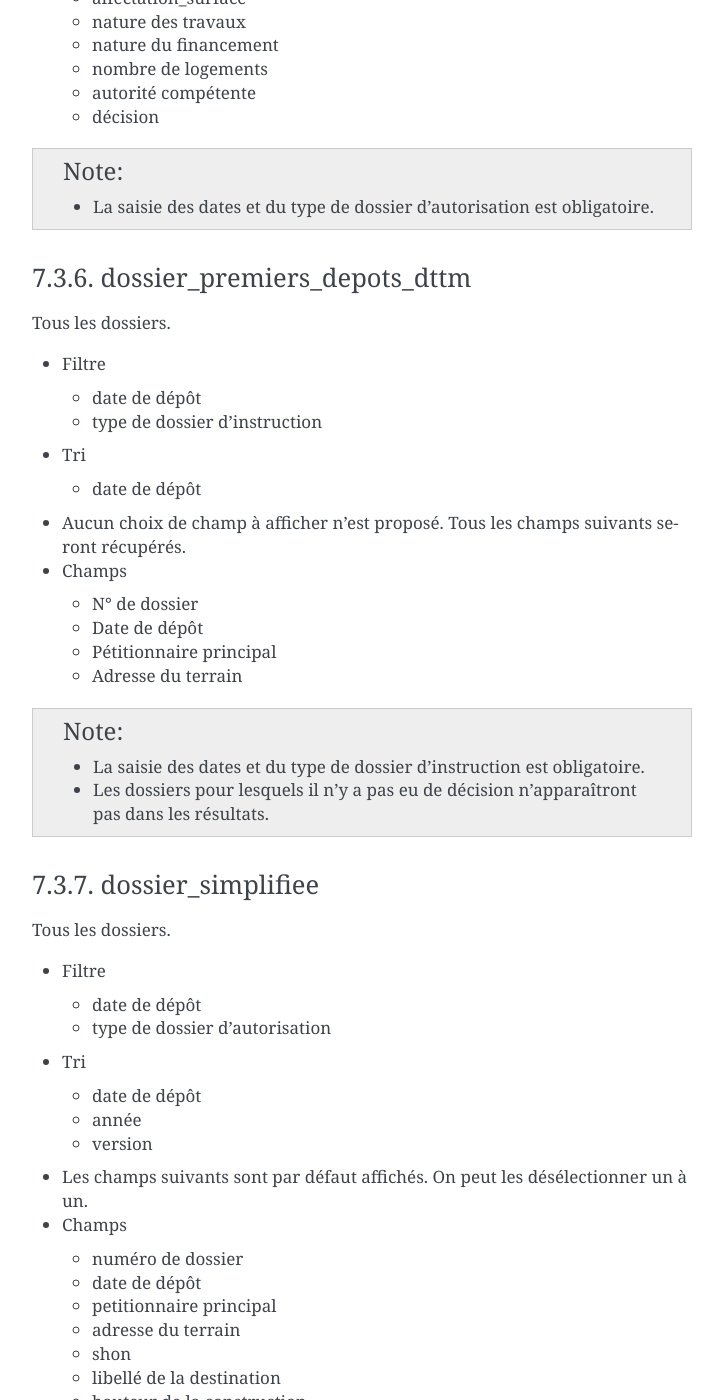
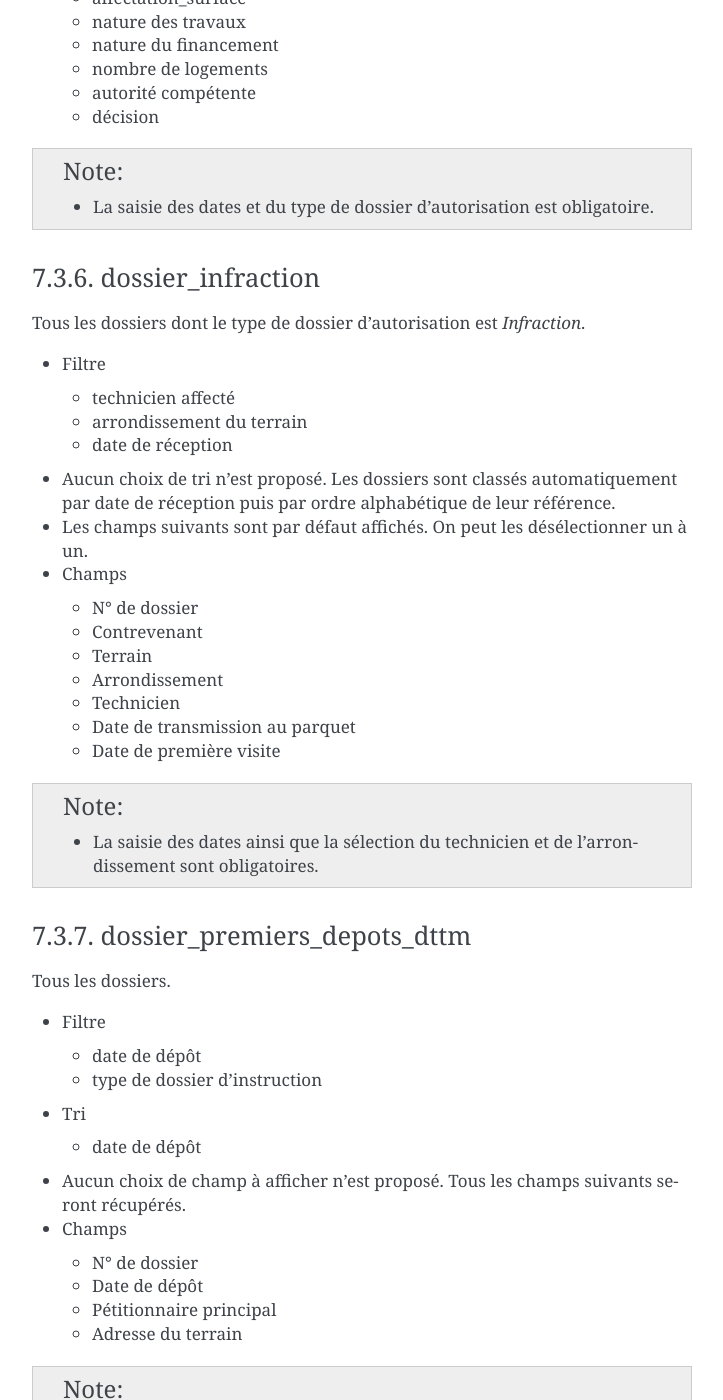
Before and after one commit to mpavaux/openads-documentation, a Sphinx documentation site: the page built from source/manuel_utilisateur/export_import.rst, in a window 1280 px wide and 1400 px high, scrolled down 10033 px. Shown: the whole window, without its empty margins (388-1111 px from the left). Built offline with Sphinx 7.4.7, drawn with Linux system fonts in a browser that asks for light colours; some of the changed text lies outside the part shown.

Commit message:
Statistiques à la demande pour les DI infraction et recours

```diff
--- a/source/manuel_utilisateur/export_import.rst
+++ b/source/manuel_utilisateur/export_import.rst
@@ -456,6 +456,36 @@
 
   * La saisie des dates et du type de dossier d'autorisation est obligatoire.
 
+==================
+dossier_infraction
+==================
+
+Tous les dossiers dont le type de dossier d'autorisation est *Infraction*.
+
+* Filtre
+
+  * technicien affecté
+  * arrondissement du terrain
+  * date de réception
+
+* Aucun choix de tri n'est proposé. Les dossiers sont classés automatiquement par date de réception puis par ordre alphabétique de leur référence.
+
+* Les champs suivants sont par défaut affichés. On peut les désélectionner un à un.
+
+* Champs
+
+  * N° de dossier
+  * Contrevenant
+  * Terrain
+  * Arrondissement
+  * Technicien
+  * Date de transmission au parquet
+  * Date de première visite
+
+.. note::
+
+  * La saisie des dates ainsi que la sélection du technicien et de l'arrondissement sont obligatoires.
+
 ============================
 dossier_premiers_depots_dttm
 ============================
@@ -484,6 +514,37 @@
 
   * La saisie des dates et du type de dossier d'instruction est obligatoire.
   * Les dossiers pour lesquels il n'y a pas eu de décision n'apparaîtront pas dans les résultats.
+
+===============
+dossier_recours
+===============
+
+Tous les dossiers dont le type de dossier d'autorisation est *Recours*.
+
+* Filtre
+
+  * type de procédure (contentieux / gracieux)
+  * date de recours
+
+* Aucun choix de tri n'est proposé. Les dossiers sont classés automatiquement par date de recours puis par ordre alphabétique de leur référence.
+
+* Les champs suivants sont par défaut affichés. On peut les désélectionner un à un.
+
+* Champs
+
+  * N° de dossier
+  * Type de procédure
+  * Date de recours
+  * Pétitionnaire
+  * Requérant
+  * Juriste
+  * Arrondissement
+  * Nombre de logements
+  * Nombre de logements sociaux
+
+.. note::
+
+  * La saisie des dates ainsi que la sélection du type de procédure sont obligatoires.
 
 ==================
 dossier_simplifiee
```
